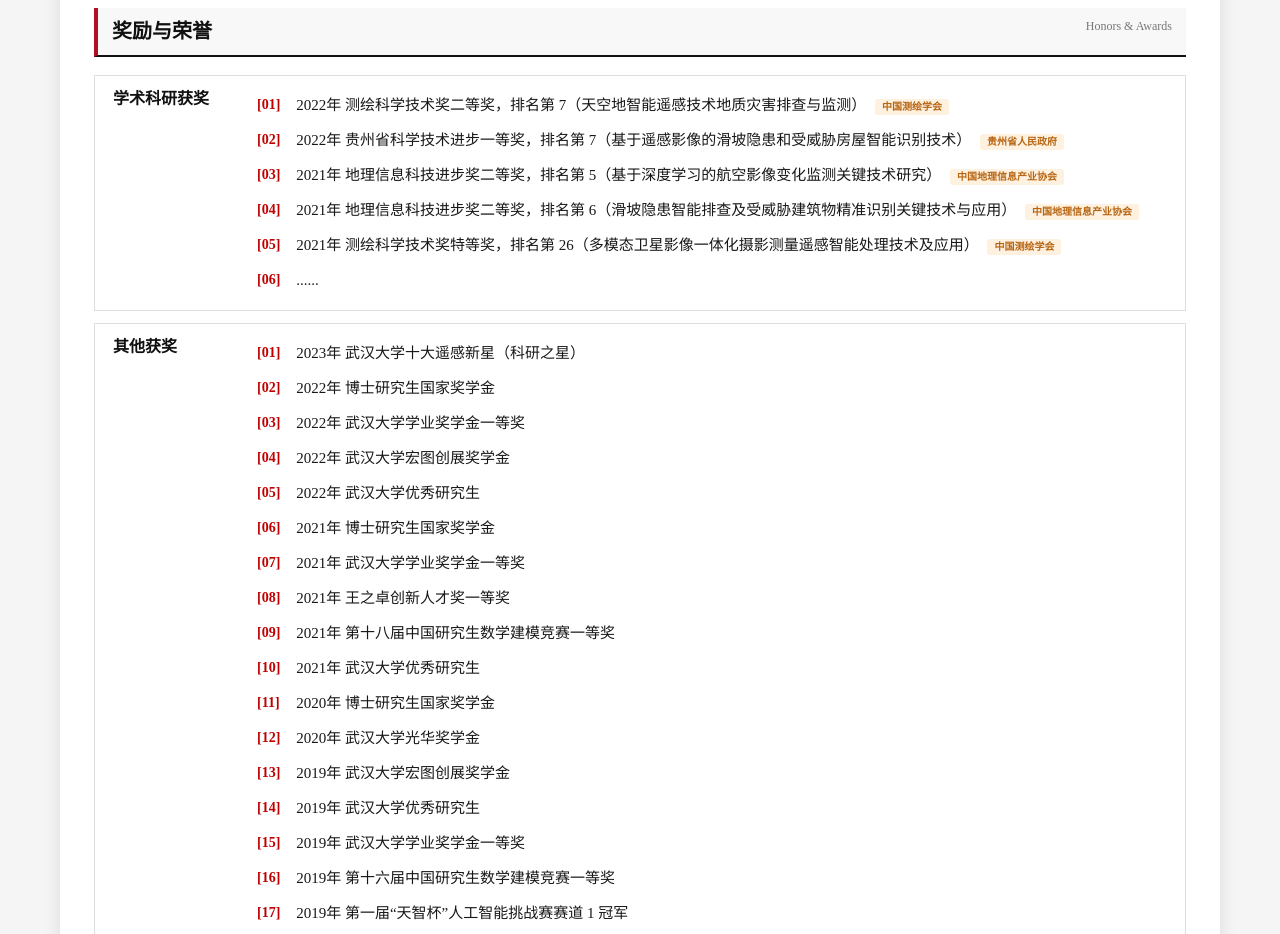
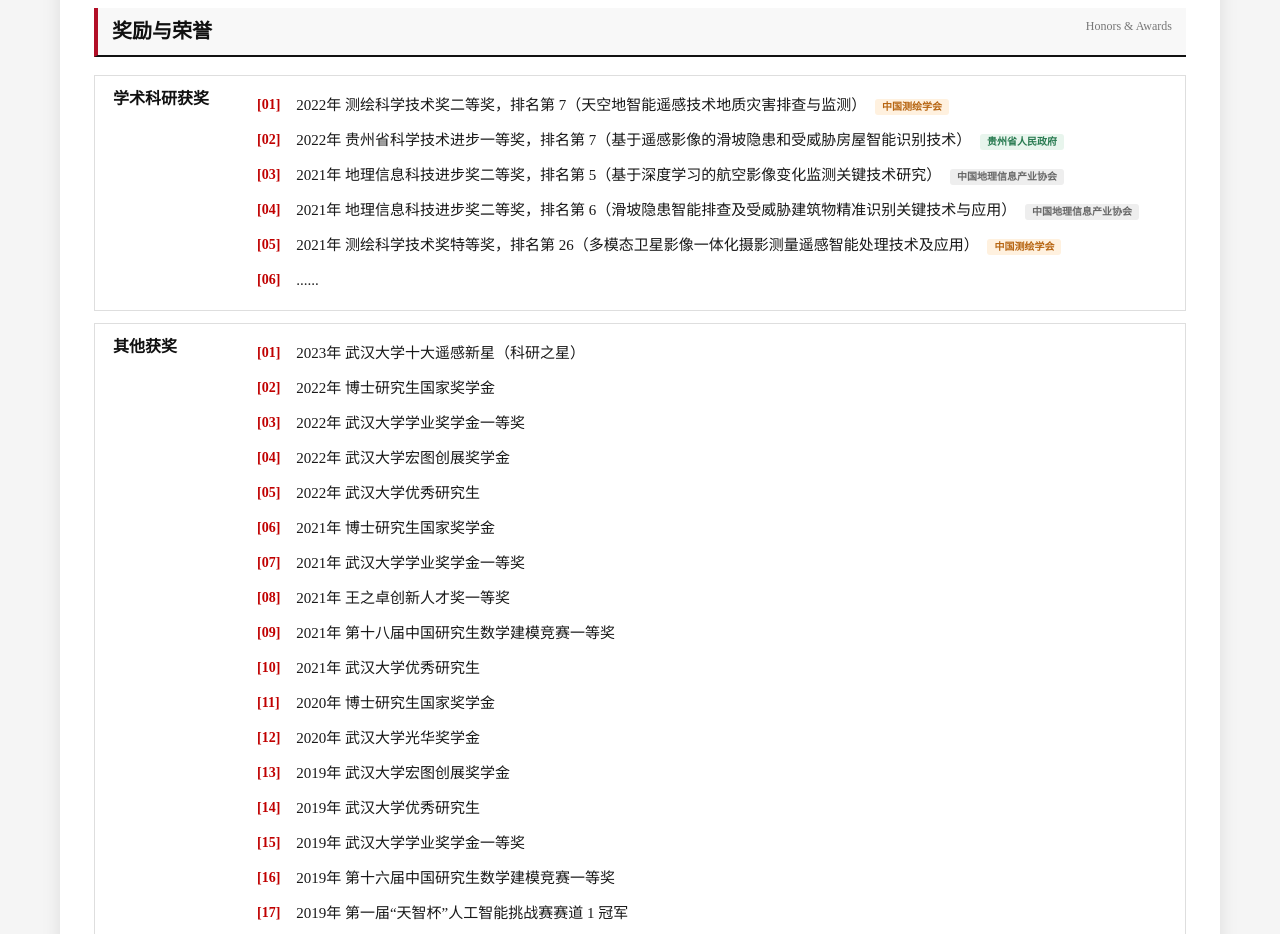
Before and after one commit to yudawen/homepage, a plain HTML site: page research.html in a window 1280 px wide. Shown: the part 960-1894 px from the top of the page. Drawn offline with Linux system fonts and the light colour scheme; some packages are replaced by stand-ins of ours; a script that the page names is missing.

Commit message:
Update research.html

```diff
--- a/research.html
+++ b/research.html
@@ -186,19 +186,19 @@
                             </li>
 
                             <li>
-                           <span class="no-break">   2022年 贵州省科学技术进步一等奖，排名第 7（基于遥感影像的滑坡隐患和受威胁房屋智能识别技术）&nbsp;<span class="text-tag orange">贵州省人民政府</span></span>
+                           <span class="no-break">   2022年 贵州省科学技术进步一等奖，排名第 7（基于遥感影像的滑坡隐患和受威胁房屋智能识别技术）&nbsp;<span class="text-tag green">贵州省人民政府</span></span>
 
 
                             </li>
 
                             <li>
-<span class="no-break">  2021年 地理信息科技进步奖二等奖，排名第 5（基于深度学习的航空影像变化监测关键技术研究）&nbsp;<span class="text-tag orange">中国地理信息产业协会</span></span>
+<span class="no-break">  2021年 地理信息科技进步奖二等奖，排名第 5（基于深度学习的航空影像变化监测关键技术研究）&nbsp;<span class="text-tag gray">中国地理信息产业协会</span></span>
 
                             </li>
 
                             <li>
 
- <span class="no-break"> 2021年 地理信息科技进步奖二等奖，排名第 6（滑坡隐患智能排查及受威胁建筑物精准识别关键技术与应用）&nbsp;<span class="text-tag orange">中国地理信息产业协会</span></span>
+ <span class="no-break"> 2021年 地理信息科技进步奖二等奖，排名第 6（滑坡隐患智能排查及受威胁建筑物精准识别关键技术与应用）&nbsp;<span class="text-tag gray">中国地理信息产业协会</span></span>
 
                             </li>
 
```
